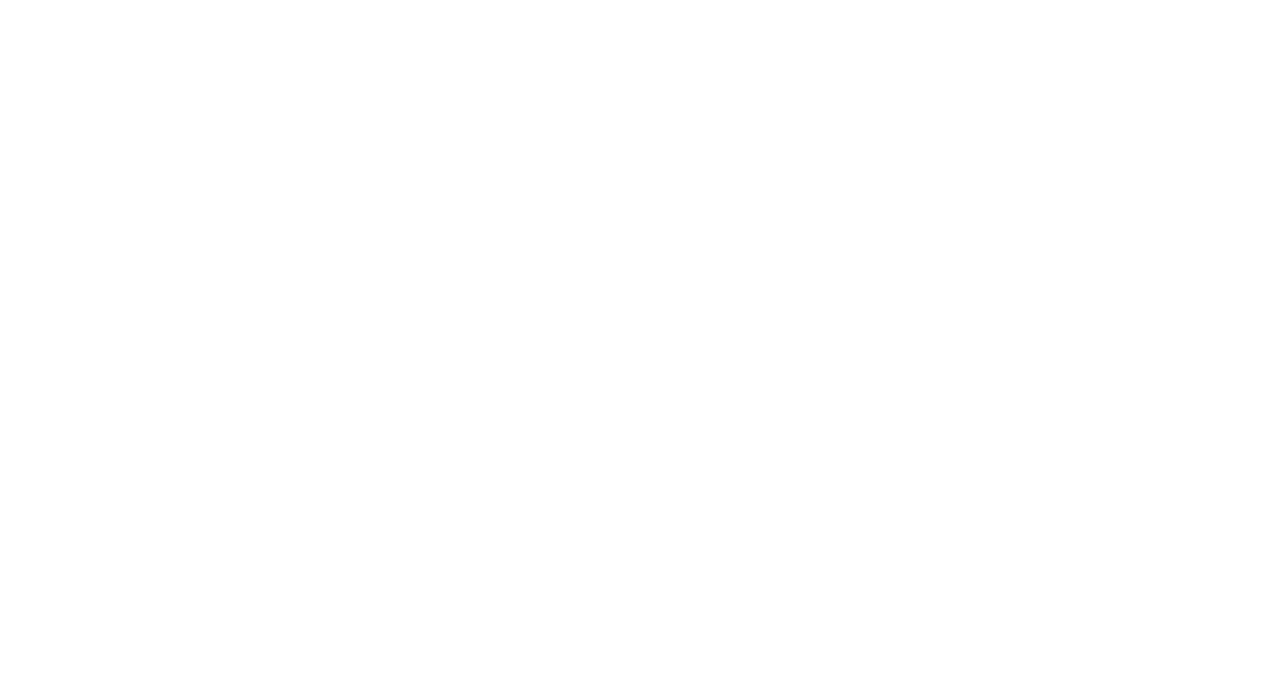
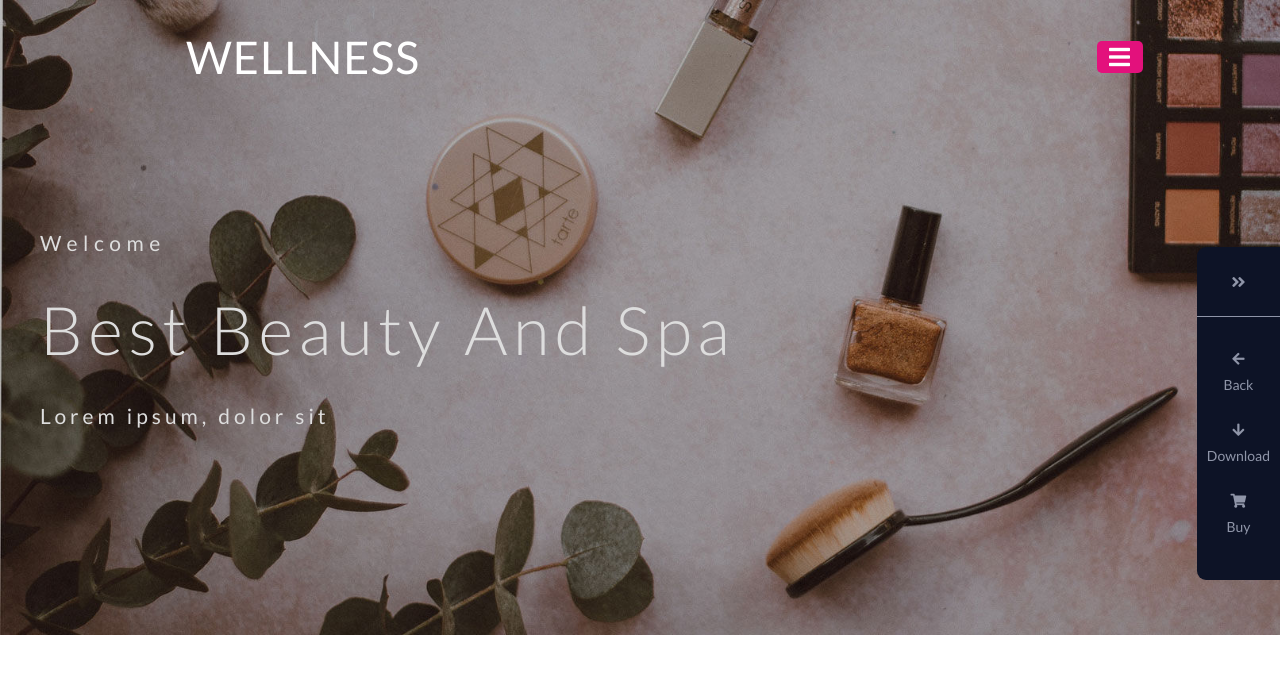
Before and after one commit to Umuleyla/PragmatechFoundationProject, a plain HTML site: page ProjectFrontEnd/index.html in a window 1280 px wide. Drawn offline with Linux system fonts and the light colour scheme.

Commit message:
ProjectFrontEnd

```diff
--- a/ProjectFrontEnd/css/style.css
+++ b/ProjectFrontEnd/css/style.css
@@ -0,0 +1,107 @@
+@import url('https://fonts.googleapis.com/css2?family=Lato:wght@100;300;400&display=swap');
+
+body{
+ font-family: 'Lato', sans-serif;
+}
+*{
+    padding: 0px;
+    margin: 0px;
+    box-sizing: border-box;
+}
+.main-header{
+    display: flex;
+    justify-content: space-between;
+    align-items: center;
+    padding: 0px 60px;
+}
+.logo{
+    position: relative;
+    left: 126px;
+}
+.logo a{
+    font-size: 45px;
+    color: white;
+    letter-spacing: 1px;
+    text-decoration: none;
+    font-weight: 500;
+}
+.nav{
+    position: relative;
+    right: -3px;
+}
+.nav i{
+    font-size: 24px;
+    color: white;
+    letter-spacing: 1px;
+    text-decoration: none;
+    background-color: #e3117c;
+    padding: 4px 12px;
+    border-radius: 5px;
+}
+header{
+    padding: 30px 0px;
+    position: absolute;
+}
+.bg-img{
+    background-image: url('../image/b1.jpg');
+    height: 635px;
+    background-size: cover;
+    background-color: #e3117c;
+    padding: 230px 0px;
+    }
+.img-header h5 {
+    font-size: 21px;
+    color: #ddd;
+    letter-spacing: 5.5px;
+    font-weight: 500;
+}
+.img-text h4 {
+    font-size: 67px;
+    color: #ddd;
+    letter-spacing: 5.5px;
+    font-weight: 300;
+}
+.img-end p{
+    font-size: 21px;
+    letter-spacing: 4px;
+    color: #ddd;
+}
+.img-text{
+    margin: 34px 0px 34px;
+}
+.side-menu{
+    position: fixed;
+    right: 0px;
+    bottom: 220px;
+    height: 333px;
+    background:#0D1326;
+    border-top-left-radius: 9px;
+    border-bottom-left-radius: 9px;
+}
+.side-top a{
+    color: #8f95a8;
+    text-decoration: none;
+}
+.side-top{
+    border-bottom: 1px solid #8f95a8;
+    padding: 25px;
+    text-align: center;
+}
+.side i{
+    display: block;
+    margin: 10px;
+    color: #8f95a8;
+}
+.side a{
+    color: #8f95a8;
+    text-decoration: none;
+}
+.side-bottom{
+    padding: 15px 0;
+
+}
+.side{
+    text-align: center;
+    padding: 10px;
+    font-size: 14px;
+}
--- a/ProjectFrontEnd/index.html
+++ b/ProjectFrontEnd/index.html
@@ -7,8 +7,64 @@
     <title>Document</title>
     <link rel="stylesheet" href="css/layout.css">
     <link rel="stylesheet" href="css/style.css">
+    <link rel="stylesheet" href="https://cdnjs.cloudflare.com/ajax/libs/font-awesome/5.15.3/css/all.min.css">
 </head>
 <body>
-
+  <header>
+    <div class="container">
+      <div class="main-header">
+        <div class="logo">
+          <a href="#">WELLNESS</a>
+        </div>
+        <div class="nav">
+          <a href="#">
+            <i class="fas fa-bars"></i>
+          </a>
+        </div>
+      </div>
+    </div>
+  </header>
+    <div class="bg-img">
+      <div class="side-menu">
+        <div class="side-top">
+          <a href="#">
+            <i class="fas fa-angle-double-right"></i>
+          </a>
+        </div>
+        <div class="side-bottom">
+          <div class="side">
+            <a href="#">
+              <i class="fas fa-arrow-left"></i>
+              Back
+            </a>
+          </div>
+          <div class="side">
+            <a href="#">
+              <i class="fas fa-arrow-down"></i>
+              Download
+            </a>
+          </div>
+          <div class="side">
+            <a href="#">
+              <i class="fas fa-shopping-cart"></i>
+              Buy
+            </a>
+          </div>
+        </div>
+      </div>
+          <div class="container">
+            <div class="img-header">
+              <h5>Welcome</h5>
+            </div>
+            <div class="img-text">
+              <h4>Best Beauty And Spa</h4>
+            </div>
+            <div class="img-end">
+              <p>Lorem ipsum, dolor sit </p>
+            </div>
+          </div>
+    </div>
+</div>
+</div>
 </body>
 </html>
--- /dev/null
+++ b/Task4/layout.css
@@ -0,0 +1,61 @@
+.container {
+    width: 1200px;
+    margin: 0 auto;
+}
+
+.container-full {
+    width: 100%;
+}
+
+.row {
+    display: flex;
+    justify-content: space-between;
+}
+
+.col-1 {
+    width: calc(100%/12*1)
+}
+
+.col-2 {
+    width: calc(100%/12*2)
+}
+
+.col-3 {
+    width: calc(100%/12*3)
+}
+
+.col-4 {
+    width: calc(100%/12*4)
+}
+
+.col-5 {
+    width: calc(100%/12*5)
+}
+
+.col-6 {
+    width: calc(100%/12*6)
+}
+
+.col-7 {
+    width: calc(100%/12*7)
+}
+
+.col-8 {
+    width: calc(100%/12*8)
+}
+
+.col-9 {
+    width: calc(100%/12*9)
+}
+
+.col-10 {
+    width: calc(100%/12*10)
+}
+
+.col-11 {
+    width: calc(100%/12*11)
+}
+
+.col-12 {
+    width: calc(100%/12*12)
+}
--- /dev/null
+++ b/Task4/style.css
@@ -0,0 +1,41 @@
+@import url('https://fonts.googleapis.com/css2?family=Poppins:wght@100;200&display=swap');
+
+*{
+    margin: 0;
+    padding: 0;
+    font-family: 'Poppins', sans-serif;
+}
+
+.main {
+    padding: 10px 10px 10px 10px;
+}
+.main-name h1 {
+    font-size: 41px;
+    font-weight: 1000;
+    color: gray;
+}
+.main-text p {
+    color: gray;
+    font-size: 20px;
+}
+.main-button {
+    background-color: gray;
+    color: white;
+    border: none;
+    padding: 15px 30px;
+}
+.main-button i {
+    padding-left: 20px;
+}
+.main-name {
+    margin-bottom: 34px;
+}
+.main-text {
+    margin-top: auto;
+    margin-bottom: 34px;
+}
+.main-image img {
+    margin-top: 30px;
+    height: 200px;
+    width: 200px;
+}
```
Also changed, not shown: Task4/index.html (added, +33 -0 lines), ProjectFrontEnd/image/b1.jpg (added), ProjectFrontEnd/image/b2.jpg (added), ProjectFrontEnd/image/b3.jpg (added), Task3/image/5.jpg (added), Task4/image/5.jpg (added).
